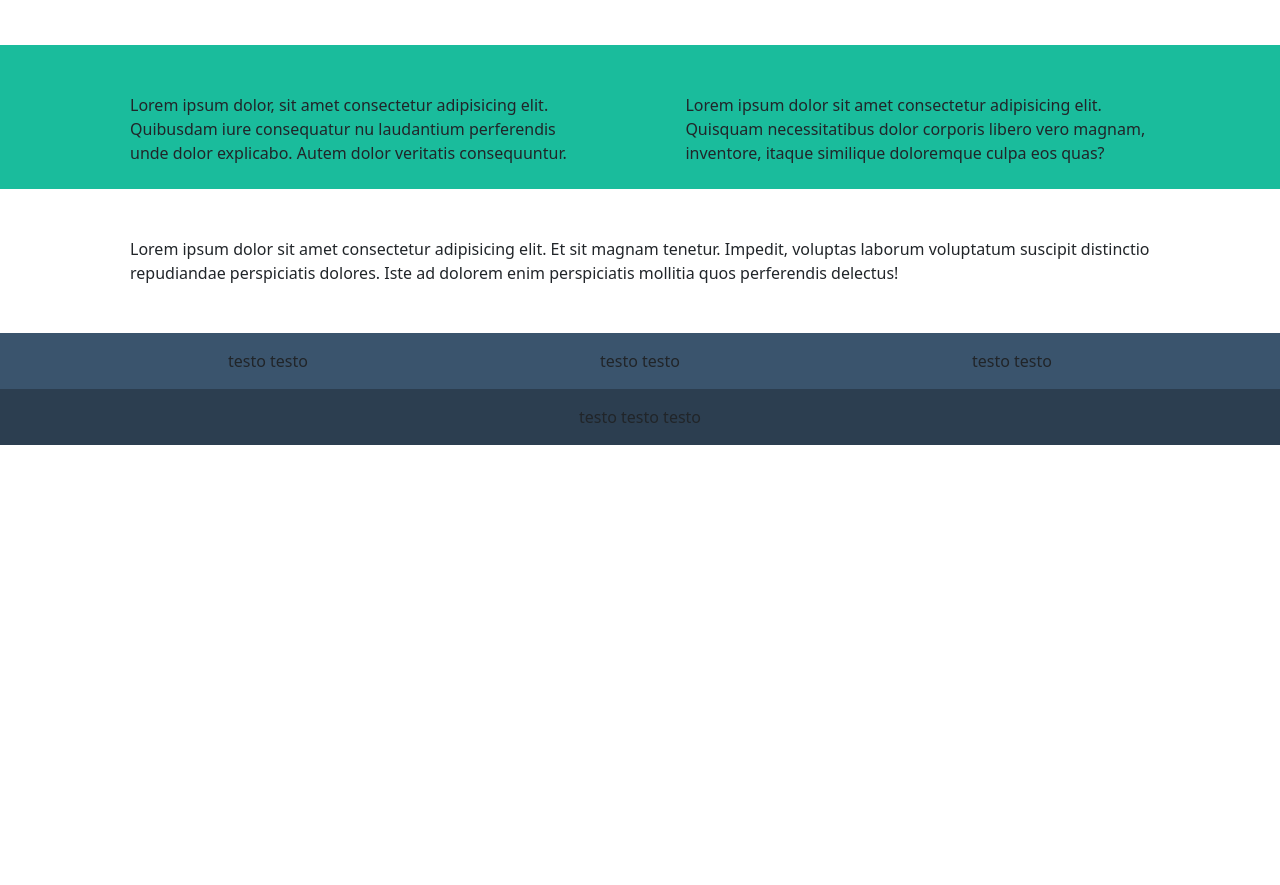
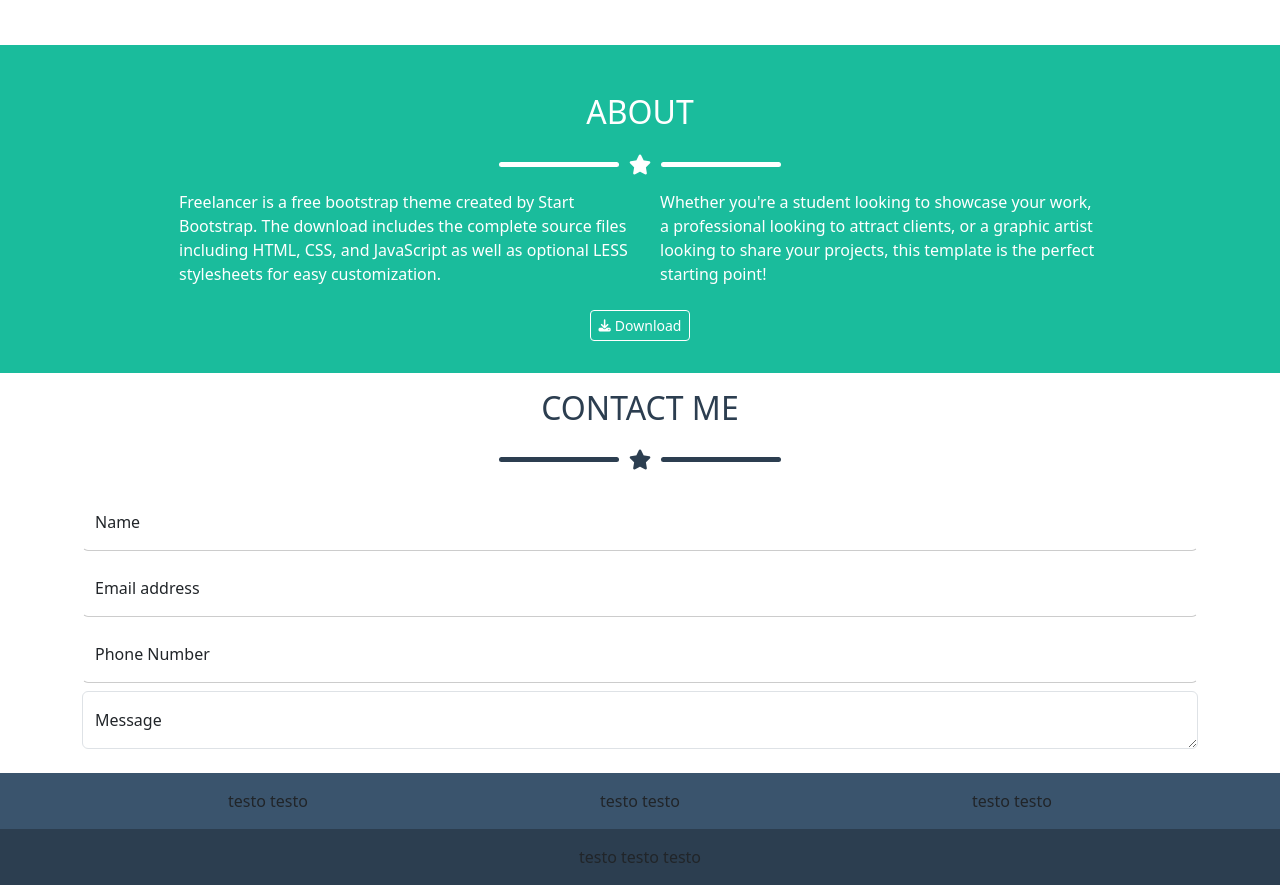
Before and after one commit to FedericoMorrillo/html-css-bootstrap-freelancer, a plain HTML site: page index.html in a window 1280 px wide. Shown: the part 1061-1946 px from the top of the page. Before the commit the page ends 1506 px from the top, so only its background shows below. Drawn offline with nearby package versions, Linux system fonts and the light colour scheme.

Commit message:
feat: termine main

```diff
--- a/css/style.css
+++ b/css/style.css
@@ -15,8 +15,6 @@
 :root{
     --menu:#2c3e50;
     --sezione-back:#1abc9c;
-    --debug:yellow;
-    --debug-border:1px solid black;
     --footer:#3a546d;
 }
 /*variabili*/
@@ -45,6 +43,9 @@ background-color: var(--menu);
 .hr-black{
     background-color: #2c3e50;
 }
+.t-b{
+    color: #2c3e50;
+}
 .separatore hr{
 width: 7.5rem;
 height: .3125rem;
@@ -53,6 +54,11 @@ align-self: center;
 opacity: unset;
 }
 /*separatore*/
+.fm-form-setting{
+    display: inline-block;
+    border:1px solid transparent;
+    border-bottom: 1px solid #cccccc;
+}
 /*main*/
 /*footer*/
 .info{
@@ -62,10 +68,3 @@ opacity: unset;
     background-color: #2c3e50;
 }
 /*footer*/
-/*responsive*/
-@media screen and (min-width: 768px){
-    .cont-about{
-        display: flex;
-    }
-}
-/*responsive*/
--- a/index.html
+++ b/index.html
@@ -3,7 +3,9 @@
 
 <head>
     <!--font awesome-->
-    <link rel="stylesheet" href="https://cdnjs.cloudflare.com/ajax/libs/font-awesome/6.4.2/css/all.min.css" integrity="sha512-z3gLpd7yknf1YoNbCzqRKc4qyor8gaKU1qmn+CShxbuBusANI9QpRohGBreCFkKxLhei6S9CQXFEbbKuqLg0DA==" crossorigin="anonymous" referrerpolicy="no-referrer" />
+    <link rel="stylesheet" href="https://cdnjs.cloudflare.com/ajax/libs/font-awesome/6.4.2/css/all.min.css"
+        integrity="sha512-z3gLpd7yknf1YoNbCzqRKc4qyor8gaKU1qmn+CShxbuBusANI9QpRohGBreCFkKxLhei6S9CQXFEbbKuqLg0DA=="
+        crossorigin="anonymous" referrerpolicy="no-referrer" />
     <!--/font awesome-->
     <meta charset="UTF-8">
     <meta name="viewport" content="width=device-width, initial-scale=1.0">
@@ -24,7 +26,8 @@
         <nav class="navbar navbar-expand-md text-uppercase" data-bs-theme="dark">
             <div class="container-md">
                 <a class="navbar-brand" href="#">start bootstrap</a>
-              <button class="navbar-toggler" type="button" data-bs-toggle="collapse" data-bs-target="#navbarNav" aria-controls="navbarNav" aria-expanded="false" aria-label="Toggle navigation">
+                <button class="navbar-toggler" type="button" data-bs-toggle="collapse" data-bs-target="#navbarNav"
+                    aria-controls="navbarNav" aria-expanded="false" aria-label="Toggle navigation">
                     <span class="navbar-toggler-icon"></span>
                 </button>
                 <div class="collapse navbar-collapse" id="navbarNav">
@@ -57,7 +60,7 @@
                     <div class="separatore d-flex justify-content-center ">
                         <hr class="hr-white rounded">
                         <div class="star">
-                            <i class="fa-solid fa-star"></i>
+                            <i class="text-white fa-solid fa-star"></i>
                         </div>
                         <hr class="hr-white rounded">
                     </div>
@@ -72,46 +75,95 @@
         <section class="pt-5 pb-5">
             <!--griglia per le immagini-->
             <div class="container-md">
-                <div class="text-center text-uppercase">
+                <div class="text-center text-uppercase t-b">
                     <h2>portfolio</h2>
                     <div class="separatore d-flex justify-content-center ">
                         <hr class="hr-black rounded">
                         <div class="star">
-                            <i class="fa-solid fa-star"></i>
+                            <i class=" t-b fa-solid fa-star"></i>
                         </div>
                         <hr class="hr-black rounded">
                     </div>
                 </div>
                 <div class="row gap-4 justify-content-center">
-                    <div class="col col-11 col-md-5 col-lg-3 p-0 "><img class="img-fluid rounded" src="img/cabin.png" alt="cabin"></div>
-                    <div class="col col-11 col-md-5 col-lg-3 p-0 "><img class="img-fluid rounded" src="img/cake.png" alt="cake"></div>
-                    <div class="col col-11 col-md-5 col-lg-3 p-0 "><img class="img-fluid rounded" src="img/circus.png" alt="circus"></div>
-                    <div class="col col-11 col-md-5 col-lg-3 p-0 "><img class="img-fluid rounded" src="img/game.png" alt="game"></div>
-                    <div class="col col-11 col-md-5 col-lg-3 p-0 "><img class="img-fluid rounded" src="img/safe.png" alt="safe"></div>
-                    <div class="col col-11 col-md-5 col-lg-3 p-0 "><img class="img-fluid rounded" src="img/submarine.png" alt="submarine"></div>
+                    <div class="col col-11 col-md-5 col-lg-3 p-0 "><img class="img-fluid rounded" src="img/cabin.png"
+                            alt="cabin"></div>
+                    <div class="col col-11 col-md-5 col-lg-3 p-0 "><img class="img-fluid rounded" src="img/cake.png"
+                            alt="cake"></div>
+                    <div class="col col-11 col-md-5 col-lg-3 p-0 "><img class="img-fluid rounded" src="img/circus.png"
+                            alt="circus"></div>
+                    <div class="col col-11 col-md-5 col-lg-3 p-0 "><img class="img-fluid rounded" src="img/game.png"
+                            alt="game"></div>
+                    <div class="col col-11 col-md-5 col-lg-3 p-0 "><img class="img-fluid rounded" src="img/safe.png"
+                            alt="safe"></div>
+                    <div class="col col-11 col-md-5 col-lg-3 p-0 "><img class="img-fluid rounded"
+                            src="img/submarine.png" alt="submarine"></div>
                 </div>
             </div>
             <!--/griglia per le immagini-->
         </section>
         <section class="sezione container-fluid pt-5 pb-4">
             <!--sezione about-->
-            <div class="container-md cont-about">
-                <div class="box px-5">Lorem ipsum dolor, sit amet consectetur adipisicing elit. Quibusdam iure
-                    consequatur nu laudantium perferendis unde dolor explicabo. Autem dolor veritatis consequuntur.
+            <div class="text-center text-uppercase text-white">
+                <h2>about</h2>
             </div>
-                <div class="box px-5"> Lorem ipsum dolor sit amet consectetur adipisicing elit. Quisquam necessitatibus
-                    dolor corporis libero vero magnam, inventore, itaque similique doloremque culpa eos quas?</div>
+            <div class="separatore d-flex justify-content-center">
+                <hr class="hr-white rounded">
+                <div class="star">
+                    <i class=" text-white fa-solid fa-star"></i>
+                </div>
+                <hr class="hr-white rounded">
+            </div>
+            <div class="container-sm d-flex row text-white justify-content-center mx-auto gap-3 ">
+                <div class="col-xs-6 col-md-5 pb-3 pe-0 ">Freelancer is a free bootstrap theme created by Start
+                    Bootstrap. The download includes the complete source files including HTML, CSS, and JavaScript as
+                    well as optional LESS stylesheets for easy customization.
+                </div>
+                <div class="col-xs-6 col-md-5 pb-3 ">
+                    Whether you're a student looking to showcase your work, a professional looking to attract clients,
+                    or a graphic artist looking to share your projects, this template is the perfect starting point!
+                </div>
+            </div>
+            <div class="text-center p-2">
+                <a href="#" class="btn active btn-sm text-white" role="button" data-bs-toggle="button"
+                    aria-pressed="true"><span class="pe-1"><i class="fa-solid fa-download fa-sm"></i></span>Download</a>
             </div>
             <!--/sezione about-->
         </section>
         <section>
             <!-- sezione contact me-->
-            <div class="container-md">
-                <div class="p-5">
-                    Lorem ipsum dolor sit amet consectetur adipisicing elit. Et sit magnam tenetur. Impedit, voluptas
-                    laborum voluptatum suscipit distinctio repudiandae perspiciatis dolores. Iste ad dolorem enim
-                    perspiciatis mollitia quos perferendis delectus!
+            <div class="container-md pt-3">
+                <div class="text-center text-uppercase t-b">
+                    <h2>contact me</h2>
+                    <div class="separatore d-flex justify-content-center ">
+                        <hr class="hr-black rounded">
+                        <div class="star">
+                            <i class=" t-b fa-solid fa-star"></i>
                         </div>
+                        <hr class="hr-black rounded">
+                    </div>
+                </div>
+                <form class="pt-2 pb-3">
+                    <div class="mb-2">
+                        <div class="form-floating mb-2">
+                            <input type="text" class="form-control fm-form-setting" id="floatingInput" placeholder="name">
+                            <label for="floatingInput">Name</label>
+                      </div>
+                    <div class="mb-2">
+                        <div class="form-floating mb-2">
+                            <input type="email" class="form-control fm-form-setting" id="floatingInput" placeholder="name@example.com">
+                            <label for="floatingInput">Email address</label>
+                      </div>
+                      <div class="mb-2">
+                        <div class="form-floating mb-2">
+                            <input type="number" class="form-control fm-form-setting" id="floatingInput" placeholder="Phone number">
+                            <label for="floatingInput">Phone Number</label>
+                      </div>
+                      <div class="form-floating">
+                        <textarea class="form-control" placeholder="Message" id="floatingTextarea"></textarea>
+                        <label for="floatingTextarea">Message</label>
+                      </div>
+                </form>
             </div>
             <!--/sezione contact me-->
         </section>
@@ -130,7 +182,9 @@
             </div>
         </section>
     </footer>
-    <script src="https://cdn.jsdelivr.net/npm/bootstrap@5.3.2/dist/js/bootstrap.bundle.min.js" integrity="sha384-C6RzsynM9kWDrMNeT87bh95OGNyZPhcTNXj1NW7RuBCsyN/o0jlpcV8Qyq46cDfL" crossorigin="anonymous"></script>
+    <script src="https://cdn.jsdelivr.net/npm/bootstrap@5.3.2/dist/js/bootstrap.bundle.min.js"
+        integrity="sha384-C6RzsynM9kWDrMNeT87bh95OGNyZPhcTNXj1NW7RuBCsyN/o0jlpcV8Qyq46cDfL"
+        crossorigin="anonymous"></script>
 </body>
 
 </html>
```
Lines whose indentation alone changed are shown as unchanged.
